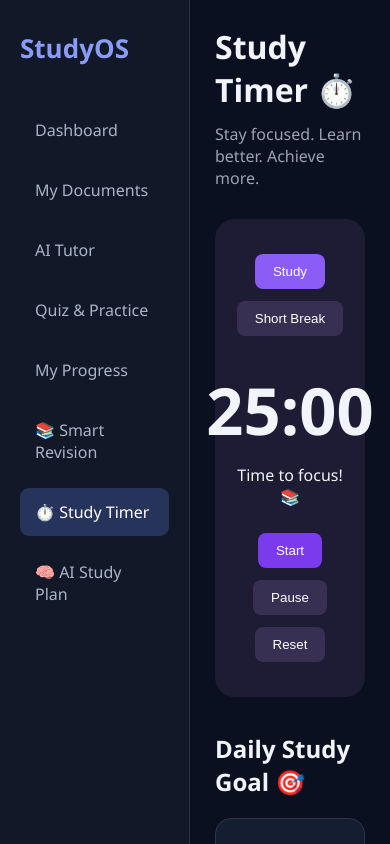
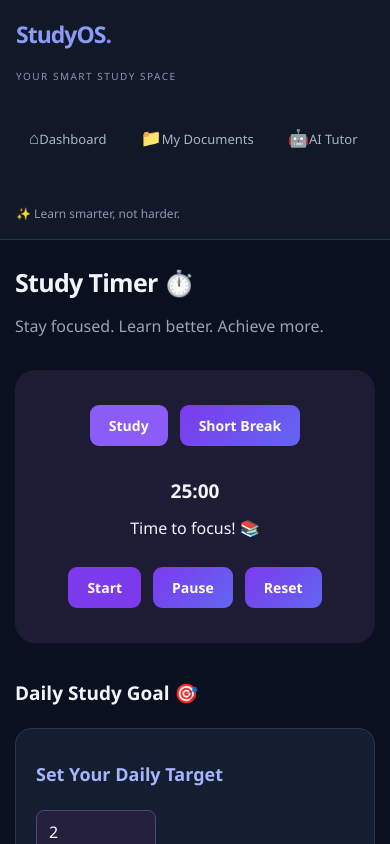
Before and after one commit to gauri06srivastava-create/StudyOS, a React (Vite) app: page /timer in a window 390 px wide. Shown: the top 844 px of the page. Built offline with nearby package versions, Linux system fonts and the light colour scheme.

Commit message:
Add data persistence across StudyOS modules

```diff
--- a/src/App.css
+++ b/src/App.css
@@ -1245,3 +1245,397 @@ details summary {
 .typing-message {
   opacity: 0.7;
 }
+
+/* =================================
+   STUDYOS - GLOBAL UI POLISH
+================================= */
+
+:root {
+  --bg-main: #0b1020;
+  --bg-card: #151e30;
+  --bg-card-hover: #1c2940;
+  --border-color: #29364d;
+  --primary: #8b7cff;
+  --primary-hover: #7565ee;
+  --text-main: #f1f5f9;
+  --text-muted: #9ca3af;
+}
+
+html {
+  scroll-behavior: smooth;
+}
+
+body {
+  line-height: 1.6;
+  overflow-x: hidden;
+}
+
+button,
+input,
+select,
+textarea {
+  font-family: inherit;
+}
+
+/* Page headings */
+
+.page h1 {
+  font-size: clamp(25px, 3vw, 34px);
+  font-weight: 700;
+  letter-spacing: -0.7px;
+}
+
+.page h2 {
+  font-size: 22px;
+  font-weight: 650;
+}
+
+.page h3 {
+  font-weight: 600;
+}
+
+/* Cards */
+
+.stat-card,
+.action-card,
+.progress-card,
+.upload-section,
+.document-card,
+.quiz-question,
+.quiz-result,
+.quiz-generator,
+.quiz-history-card,
+.timer-card,
+.chat-container {
+  transition: border-color 0.25s ease,
+              transform 0.25s ease,
+              background 0.25s ease;
+}
+
+.stat-card:hover,
+.progress-card:hover,
+.quiz-history-card:hover {
+  border-color: #6259a8;
+  transform: translateY(-2px);
+}
+
+/* Buttons */
+
+.page button {
+  background: linear-gradient(135deg, #7c3aed, #6366f1);
+  color: #ffffff;
+  border: none;
+  padding: 11px 19px;
+  border-radius: 9px;
+  font-size: 14px;
+  font-weight: 600;
+  cursor: pointer;
+  transition: 0.25s ease;
+}
+
+.page button:hover:not(:disabled) {
+  background: linear-gradient(135deg, #6d28d9, #4f46e5);
+  transform: translateY(-2px);
+}
+
+.page button:disabled {
+  opacity: 0.5;
+  cursor: not-allowed;
+  transform: none;
+}
+
+/* Inputs */
+
+.page input:not([type="radio"]):not([type="checkbox"]),
+.page select,
+.page textarea {
+  max-width: 100%;
+  outline: none;
+  transition: border-color 0.2s ease,
+              box-shadow 0.2s ease;
+}
+
+.page input:focus,
+.page select:focus,
+.page textarea:focus {
+  border-color: var(--primary);
+  box-shadow: 0 0 0 3px rgba(139, 124, 255, 0.13);
+}
+
+/* Progress bars */
+
+.progress-fill {
+  background: linear-gradient(90deg, #7c3aed, #a78bfa);
+}
+
+/* Better text spacing */
+
+.progress-card p,
+.stat-card p {
+  line-height: 1.7;
+}
+
+.page section,
+.progress-section {
+  margin-bottom: 32px;
+}
+
+/* Scrollbar */
+
+::-webkit-scrollbar {
+  width: 8px;
+  height: 8px;
+}
+
+::-webkit-scrollbar-track {
+  background: #0b1020;
+}
+
+::-webkit-scrollbar-thumb {
+  background: #394565;
+  border-radius: 10px;
+}
+
+::-webkit-scrollbar-thumb:hover {
+  background: #7165bd;
+}
+
+/* =================================
+   TABLET RESPONSIVENESS
+================================= */
+
+@media (max-width: 800px) {
+
+  .main-content {
+    padding: 25px 20px;
+  }
+
+  .stats-grid {
+    grid-template-columns: repeat(2, minmax(0, 1fr));
+  }
+
+  .actions-grid {
+    grid-template-columns: repeat(2, minmax(0, 1fr));
+  }
+
+  .dashboard-header {
+    flex-wrap: wrap;
+    gap: 15px;
+  }
+
+}
+
+/* =================================
+   MOBILE RESPONSIVENESS
+================================= */
+
+@media (max-width: 600px) {
+
+  .app-layout {
+    display: flex;
+    flex-direction: column;
+  }
+
+  .sidebar {
+    position: relative;
+    width: 100%;
+    min-height: auto;
+    height: auto;
+    padding: 16px;
+    border-right: none;
+    border-bottom: 1px solid var(--border-color);
+    z-index: 10;
+  }
+
+  .sidebar h2 {
+    font-size: 23px;
+    margin-bottom: 15px;
+  }
+
+  .sidebar nav {
+    flex-direction: row;
+    gap: 8px;
+    overflow-x: auto;
+    padding-bottom: 8px;
+  }
+
+  .sidebar nav a {
+    flex-shrink: 0;
+    padding: 10px 13px;
+    font-size: 13px;
+    white-space: nowrap;
+  }
+
+  .main-content {
+    margin-left: 0;
+    width: 100%;
+    min-height: auto;
+    padding: 22px 15px;
+  }
+
+  .page h1 {
+    font-size: 25px;
+  }
+
+  .page h2 {
+    font-size: 19px;
+  }
+
+  .stats-grid,
+  .actions-grid {
+    grid-template-columns: 1fr !important;
+    gap: 14px;
+  }
+
+  .stat-card,
+  .action-card,
+  .progress-card {
+    padding: 19px;
+  }
+
+  .document-card {
+    align-items: flex-start;
+    flex-direction: column;
+  }
+
+  .document-card button {
+    width: 100%;
+  }
+
+  .chat-container {
+    height: 500px;
+  }
+
+  .message {
+    max-width: 90%;
+  }
+
+  .user-message {
+    margin-left: 10px;
+  }
+
+  .ai-message {
+    margin-right: 10px;
+  }
+
+  .chat-input {
+    padding: 12px;
+    gap: 8px;
+  }
+
+  .chat-input button {
+    padding: 10px 14px;
+  }
+
+  .timer-display {
+    font-size: 52px;
+  }
+
+  .quiz-generator,
+  .quiz-question,
+  .quiz-result {
+    padding: 17px;
+  }
+
+  .score-chart {
+    gap: 7px;
+  }
+
+  .chart-bar-wrapper {
+    width: 25px;
+  }
+
+  .revision-task-header {
+    align-items: flex-start;
+  }
+
+}
+
+/* =================================
+   SMALL MOBILE SCREENS
+================================= */
+
+@media (max-width: 380px) {
+
+  .main-content {
+    padding: 18px 12px;
+  }
+
+  .sidebar {
+    padding: 12px;
+  }
+
+  .sidebar nav a {
+    padding: 9px 11px;
+    font-size: 12px;
+  }
+
+  .timer-display {
+    font-size: 43px;
+  }
+
+  .page button {
+    max-width: 100%;
+  }
+
+}
+
+.sidebar-logo {
+  font-size: 27px;
+  font-weight: 800;
+  letter-spacing: -1px;
+  margin-bottom: 5px;
+}
+
+.sidebar-logo span {
+  color: #9b7bff;
+}
+
+.sidebar-subtitle {
+  font-size: 10px;
+  letter-spacing: 1.5px;
+  color: #9294ad;
+  margin-bottom: 30px;
+}
+
+.sidebar-nav {
+  display: flex;
+  flex-direction: column;
+  gap: 9px;
+}
+
+.sidebar-link {
+  display: flex;
+  align-items: center;
+  gap: 13px;
+  padding: 12px 14px;
+  border-radius: 10px;
+  color: #b9bad0;
+  text-decoration: none;
+  font-size: 14px;
+  transition: 0.2s ease;
+}
+
+.sidebar-link:hover {
+  background: rgba(155, 123, 255, 0.12);
+  color: white;
+  transform: translateX(3px);
+}
+
+.sidebar-link.active {
+  background: linear-gradient(90deg, #7654d8, #6042b7);
+  color: white;
+  box-shadow: 0 4px 15px rgba(118, 84, 216, 0.25);
+}
+
+.sidebar-icon {
+  width: 22px;
+  text-align: center;
+  font-size: 17px;
+}
+
+.sidebar-footer {
+  margin-top: 35px;
+  color: #9294ad;
+  font-size: 12px;
+}
--- a/src/components/Sidebar.jsx
+++ b/src/components/Sidebar.jsx
@@ -1,22 +1,42 @@
+
 import { NavLink } from 'react-router-dom'
 
 function Sidebar() {
+  const menuItems = [
+    { path: '/', label: 'Dashboard', icon: '⌂', end: true },
+    { path: '/documents', label: 'My Documents', icon: '📁' },
+    { path: '/tutor', label: 'AI Tutor', icon: '🤖' },
+    { path: '/quiz', label: 'Quiz & Practice', icon: '📝' },
+    { path: '/progress', label: 'My Progress', icon: '📊' },
+    { path: '/revision', label: 'Smart Revision', icon: '📚' },
+    { path: '/timer', label: 'Study Timer', icon: '⏱️' },
+    { path: '/study-plan', label: 'AI Study Plan', icon: '🎯' }
+  ]
+
   return (
     <aside className="sidebar">
-      <h2>StudyOS</h2>
+      <h2 className="sidebar-logo">StudyOS<span>.</span></h2>
+      <p className="sidebar-subtitle">YOUR SMART STUDY SPACE</p>
 
-      <nav>
-        <NavLink to="/" end>Dashboard</NavLink>
-        <NavLink to="/documents">My Documents</NavLink>
-        <NavLink to="/tutor">AI Tutor</NavLink>
-        <NavLink to="/quiz">Quiz & Practice</NavLink>
-        <NavLink to="/progress">My Progress</NavLink>
-        <NavLink to="/revision">📚 Smart Revision</NavLink>
-        <NavLink to="/timer">⏱️ Study Timer</NavLink>
-        <NavLink to="/study-plan">
-  🧠 AI Study Plan
-</NavLink>
+      <nav className="sidebar-nav">
+        {menuItems.map((item) => (
+          <NavLink
+            key={item.path}
+            to={item.path}
+            end={item.end}
+            className={({ isActive }) =>
+              isActive ? 'sidebar-link active' : 'sidebar-link'
+            }
+          >
+            <span className="sidebar-icon">{item.icon}</span>
+            <span>{item.label}</span>
+          </NavLink>
+        ))}
       </nav>
+
+      <div className="sidebar-footer">
+        <span>✨</span> Learn smarter, not harder.
+      </div>
     </aside>
   )
 }
--- a/src/pages/Document.jsx
+++ b/src/pages/Document.jsx
@@ -2,33 +2,60 @@
 import { useEffect, useState } from 'react'
 import jsPDF from 'jspdf'
 
+function readStorage(key, fallback) {
+  try {
+    const saved = localStorage.getItem(key)
+    return saved ? JSON.parse(saved) : fallback
+  } catch (error) {
+    console.error(`${key} read failed:`, error)
+    return fallback
+  }
+}
+
 function Document() {
-  const [documents, setDocuments] = useState(() => {
-    try {
-      return JSON.parse(
-        localStorage.getItem('studyos_documents') || '[]'
+  const [documents, setDocuments] = useState(() =>
+    readStorage('studyos_documents', [])
   )
-    } catch {
-      return []
-    }
-  })
 
+  const [generatedNotes, setGeneratedNotes] = useState(() =>
+    readStorage('studyos_generated_notes', {})
+  )
 
+  const [chatHistory, setChatHistory] = useState(() =>
+    readStorage('studyos_chat_history', {})
+  )
 
   const [loading, setLoading] = useState(false)
-  const [generatedNotes, setGeneratedNotes] = useState({})
   const [generatingId, setGeneratingId] = useState(null)
   const [questions, setQuestions] = useState({})
-  const [answers, setAnswers] = useState({})
-  const [chatHistory, setChatHistory] = useState(() => {
+  const [askingId, setAskingId] = useState(null)
+
+  // Save documents
+  useEffect(() => {
     try {
-    return JSON.parse(
-      localStorage.getItem('studyos_chat_history') || '{}'
+      localStorage.setItem(
+        'studyos_documents',
+        JSON.stringify(documents)
       )
-  } catch {
-    return {}
+    } catch (error) {
+      console.error('Documents save failed:', error)
+      alert('Unable to save documents. Browser storage may be full.')
     }
-})
+  }, [documents])
+
+  // Save generated notes
+  useEffect(() => {
+    try {
+      localStorage.setItem(
+        'studyos_generated_notes',
+        JSON.stringify(generatedNotes)
+      )
+    } catch (error) {
+      console.error('Notes save failed:', error)
+    }
+  }, [generatedNotes])
+
+  // Save chat history
   useEffect(() => {
     try {
       localStorage.setItem(
@@ -39,14 +66,14 @@ useEffect(() => {
       console.error('Chat history save failed:', error)
     }
   }, [chatHistory])
-  const [askingId, setAskingId] = useState(null)
 
   // 1. Upload PDF
   const handleFileChange = async (event) => {
     const selectedFiles = Array.from(event.target.files)
 
     const pdfFiles = selectedFiles.filter(
-      (file) => file.type === 'application/pdf'
+      (file) => file.type === 'application/pdf' ||
+        file.name.toLowerCase().endsWith('.pdf')
     )
 
     if (pdfFiles.length !== selectedFiles.length) {
@@ -80,15 +107,17 @@ useEffect(() => {
           throw new Error(data.error)
         }
 
-        setDocuments((prev) => [
-          ...prev,
-          {
+        const newDocument = {
           id: `${Date.now()}-${file.name}`,
           name: data.filename,
           size: file.size,
           text: data.text,
           characters: data.total_characters
         }
+
+        setDocuments((prev) => [
+          ...prev,
+          newDocument
         ])
 
       } catch (error) {
@@ -222,24 +251,17 @@ useEffect(() => {
         throw new Error(data.error || 'Failed to get answer')
       }
 
-      setAnswers((prev) => ({
-        ...prev,
-        [doc.id]: data.answer
-      }))
-
-      // Save conversation history
       setChatHistory((prev) => ({
         ...prev,
         [doc.id]: [
           ...(prev[doc.id] || []),
           {
-            question: question,
+            question,
             answer: data.answer
           }
         ]
       }))
 
-      // Clear input after asking
       setQuestions((prev) => ({
         ...prev,
         [doc.id]: ''
@@ -264,19 +286,13 @@ useEffect(() => {
       return updated
     })
 
-    setQuestions((prev) => {
+    setChatHistory((prev) => {
       const updated = { ...prev }
       delete updated[id]
       return updated
     })
 
-    setAnswers((prev) => {
-      const updated = { ...prev }
-      delete updated[id]
-      return updated
-    })
-
-    setChatHistory((prev) => {
+    setQuestions((prev) => {
       const updated = { ...prev }
       delete updated[id]
       return updated
@@ -285,7 +301,6 @@ useEffect(() => {
 
   return (
     <div className="page">
-
       <h1>My Documents 📚</h1>
       <p>Upload and manage your study materials.</p>
 
@@ -309,17 +324,13 @@ useEffect(() => {
 
       {/* Uploaded Documents */}
       <div className="documents-list">
-
         <h2>Uploaded Documents ({documents.length})</h2>
 
         {documents.length === 0 ? (
           <p>No documents uploaded yet.</p>
         ) : (
-
           documents.map((doc) => (
-
             <div className="document-card" key={doc.id}>
-
               <div>
                 <h3>📄 {doc.name}</h3>
 
@@ -334,7 +345,6 @@ useEffect(() => {
                 {/* Extracted PDF Text */}
                 <details>
                   <summary>View Extracted Text</summary>
-
                   <pre className="extracted-text">
                     {doc.text || 'No readable text found in this PDF.'}
                   </pre>
@@ -342,7 +352,6 @@ useEffect(() => {
 
                 {/* AI Notes Generator */}
                 <div className="generated-notes-section">
-
                   <button
                     onClick={() => generateNotes(doc)}
                     disabled={
@@ -358,10 +367,7 @@ useEffect(() => {
                   {generatedNotes[doc.id] && (
                     <div className="generated-notes">
                       <h3>✨ AI Generated Notes</h3>
-
-                      <pre>
-                        {generatedNotes[doc.id]}
-                      </pre>
+                      <pre>{generatedNotes[doc.id]}</pre>
                     </div>
                   )}
 
@@ -374,12 +380,10 @@ useEffect(() => {
                       📥 Download Notes as PDF
                     </button>
                   </div>
-
                 </div>
 
                 {/* Ask Your PDF */}
                 <div className="ask-pdf-section">
-
                   <h3>🤖 Ask Your PDF</h3>
 
                   <input
@@ -393,7 +397,10 @@ useEffect(() => {
                       }))
                     }
                     onKeyDown={(event) => {
-                      if (event.key === 'Enter' && !event.nativeEvent.isComposing) {
+                      if (
+                        event.key === 'Enter' &&
+                        !event.nativeEvent.isComposing
+                      ) {
                         askQuestion(doc)
                       }
                     }}
@@ -414,10 +421,8 @@ useEffect(() => {
 
                   {/* Chat History */}
                   <div className="chat-history">
-
                     {chatHistory[doc.id]?.map((chat, index) => (
                       <div className="chat-message" key={index}>
-
                         <div className="user-message">
                           <strong>You:</strong>
                           <p>{chat.question}</p>
@@ -427,7 +432,6 @@ useEffect(() => {
                           <strong>StudyOS AI:</strong>
                           <p>{chat.answer}</p>
                         </div>
-
                       </div>
                     ))}
 
@@ -436,24 +440,17 @@ useEffect(() => {
                         <p>StudyOS AI is thinking...</p>
                       </div>
                     )}
-
                   </div>
-
                 </div>
-
               </div>
 
               <button onClick={() => removeDocument(doc.id)}>
                 Remove
               </button>
-
             </div>
-
           ))
         )}
-
       </div>
-
     </div>
   )
 }
```
Also changed, not shown: src/pages/prog.jsx (+153 -38 lines), 1 other file (tests, documents, lock files or other folders). Lines whose indentation alone changed are shown as unchanged.
